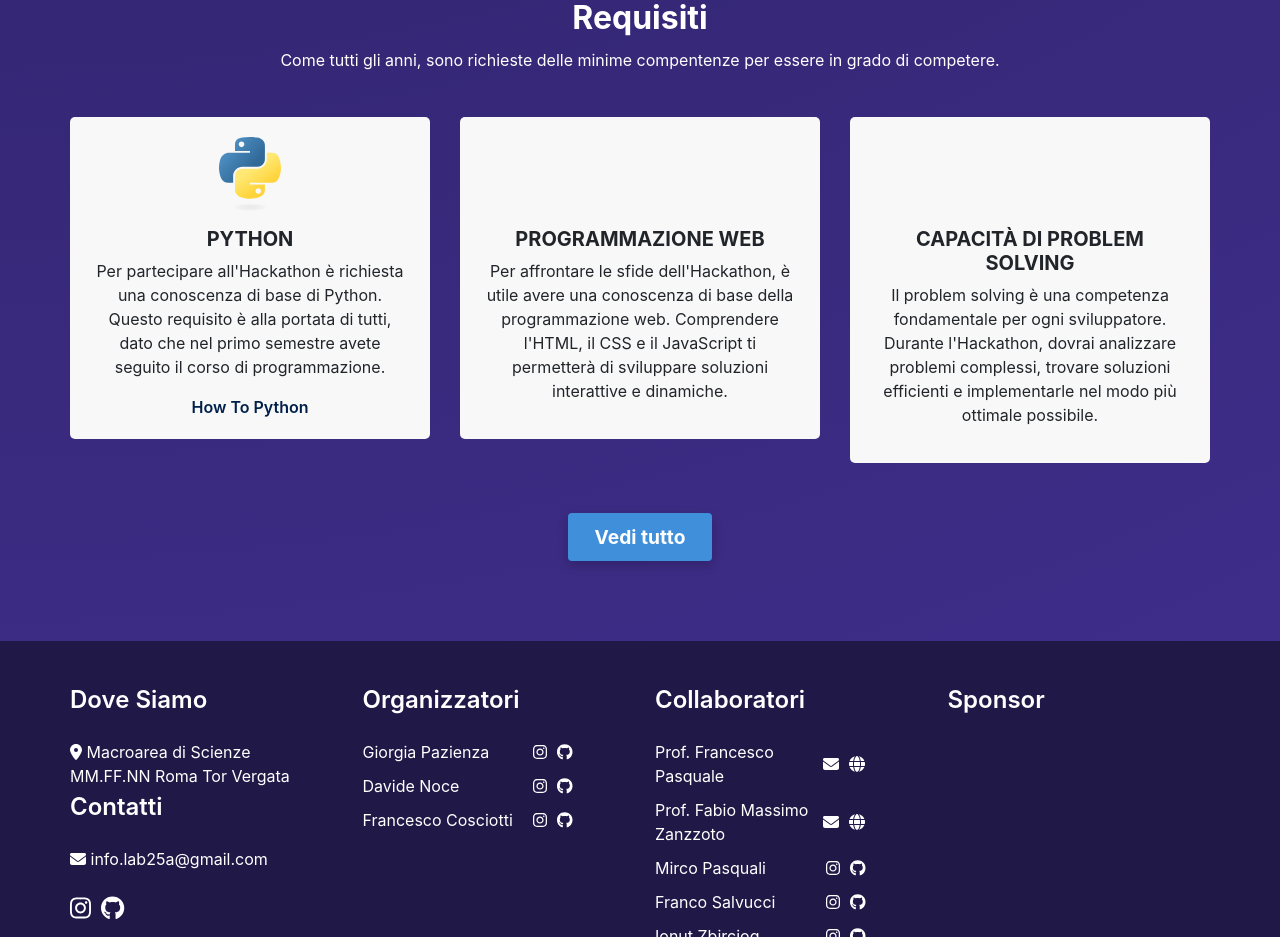
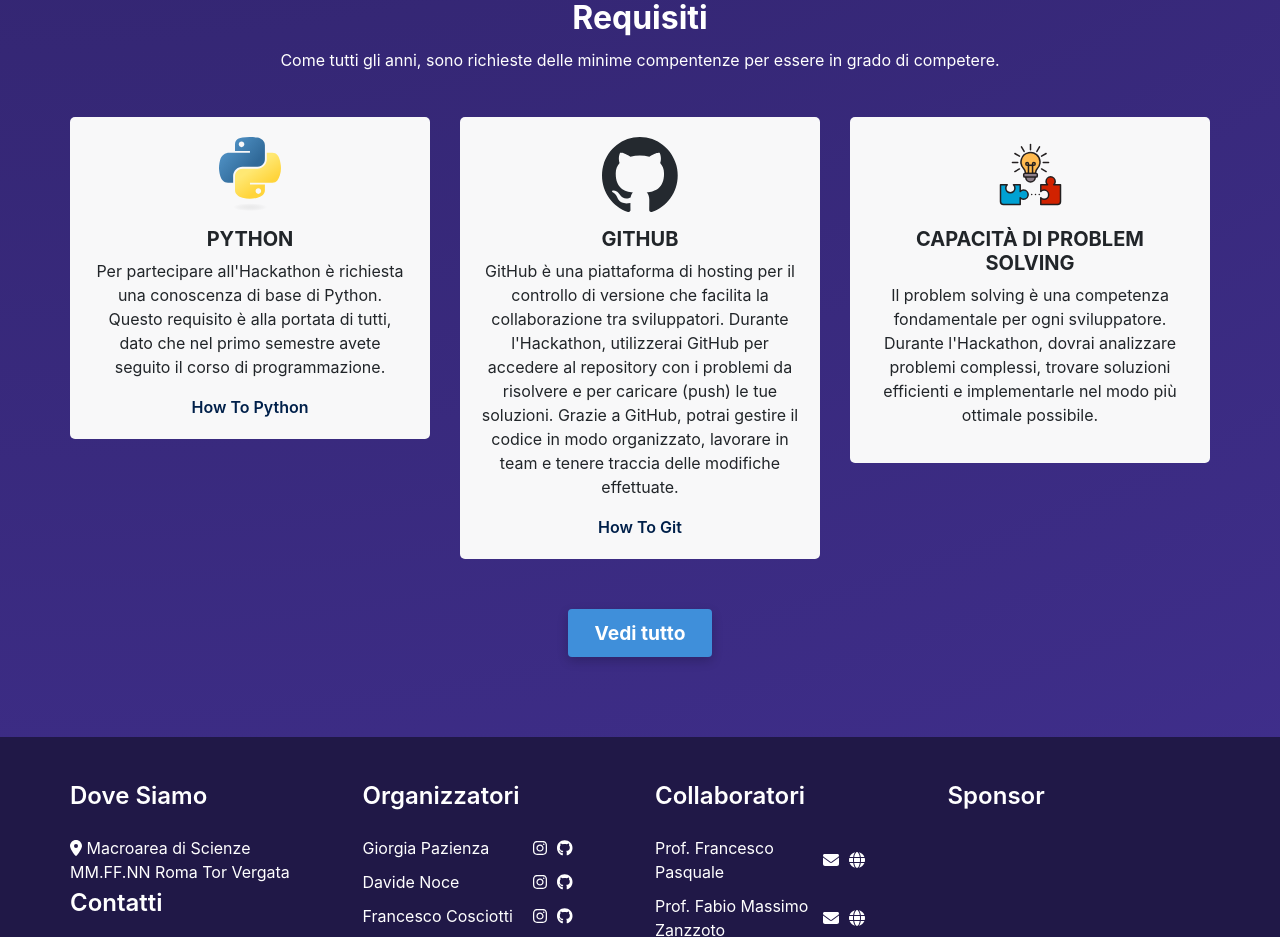
Before and after one commit to IonutZbir/Hackathon, a Vue app in the folder hackathon25/: page / in a window 1280 px wide. Shown: the part 2060-2997 px from the top of the page. Built offline with nearby package versions, Linux system fonts and the light colour scheme.

Commit message:
hamburger menu risolto, gallery per telefono risolto

```diff
--- a/hackathon25/src/components/GalleyComponent.vue
+++ b/hackathon25/src/components/GalleyComponent.vue
@@ -6,7 +6,8 @@
   <!-- TODO: ridimensionare le immagini -->
   <div class="gallery-view">
     <section>
-        <h1 class="title1">HACKATHON<p>19</p></h1>
+      <h1 class="title1">HACKATHON<p>19</p>
+      </h1>
       <div class="album">
         <div class="responsive-container-block bg">
           <div class="responsive-container-block img-cont">
@@ -28,7 +29,8 @@
     </section>
 
     <section>
-        <h1 class="title2">HACKATHON<p>24</p></h1>
+      <h1 class="title2">HACKATHON<p>24</p>
+      </h1>
       <div class="album">
         <div class="responsive-container-block bg">
           <div class="responsive-container-block img-cont">
@@ -58,16 +60,18 @@
 </template>
 
 <style>
-
 .gallery-view img {
   border-radius: 12px;
 }
+
 .gallery-view section {
   position: relative;
 }
+
 .gallery-view .title2 {
   text-align: end;
 }
+
 .gallery-view h1 {
   font-size: 4rem;
   margin: 10px;
@@ -79,21 +83,25 @@
   justify-content: center;
   width: 100%;
 }
+
 .gallery-view {
   display: flex;
   flex-direction: column;
   justify-content: center;
-    align-items: center ;
+  align-items: center;
   width: 100%;
 }
-.gallery-view .title1 > p {
-    all:unset;
+
+.gallery-view .title1>p {
+  all: unset;
   color: red;
 }
 
-.gallery-view .title2 > p {
-    all:unset;
-    color: #3F8FDA;
+.gallery-view .title2>p {
+  all: unset;
+  background-image: radial-gradient(circle, rgba(255,233,5,1) 20%, rgba(238,0,219,1) 30%, rgba(43,57,221,1) 60%);
+  background-clip: text;
+  color: transparent;
 }
 
 .gallery-view h1 {
@@ -101,6 +109,7 @@
   font-family: "Roboto", sans-serif;
   font-weight: bold;
 }
+
 .album .responsive-container-block {
   min-height: 75px;
   height: fit-content;
@@ -181,6 +190,17 @@
 }
 
 @media (max-width: 768px) {
+
+  .gallery-view .title1 {
+    text-align: center;
+    font-size: 3rem;
+  }
+
+  .gallery-view .title2{
+    text-align: center;
+    font-size: 3rem;
+  }
+
   .album .img {
     max-width: 32.5%;
     margin: 0 0 0 0;
@@ -223,5 +243,4 @@
     margin: 0 0 5px 0;
   }
 }
-
 </style>
--- a/hackathon25/src/components/RequimentsComponent.vue
+++ b/hackathon25/src/components/RequimentsComponent.vue
@@ -35,12 +35,12 @@ import InteractiveButton from './InteractiveButton.vue';
           <Card title="Python"
             description="Per partecipare all'Hackathon è richiesta una conoscenza di base di Python. Questo requisito è alla portata di tutti, dato che nel primo semestre avete seguito il corso di programmazione."
             immagine="src/images/python-logo-only.svg" more-desc="How To Python" more-link="https://www.python.org//" />
-          <Card title="Programmazione Web"
-            description="Per affrontare le sfide dell'Hackathon, è utile avere una conoscenza di base della programmazione web. Comprendere l'HTML, il CSS e il JavaScript ti permetterà di sviluppare soluzioni interattive e dinamiche."
-            immagine="" />
+          <Card title="GITHUB"
+            description="GitHub è una piattaforma di hosting per il controllo di versione che facilita la collaborazione tra sviluppatori. Durante l'Hackathon, utilizzerai GitHub per accedere al repository con i problemi da risolvere e per caricare (push) le tue soluzioni. Grazie a GitHub, potrai gestire il codice in modo organizzato, lavorare in team e tenere traccia delle modifiche effettuate."
+            immagine="src/images/github-mark.svg" more-desc="How To Git" more-link="https://www.python.org//" />
           <Card title="Capacità di Problem Solving"
             description="Il problem solving è una competenza fondamentale per ogni sviluppatore. Durante l'Hackathon, dovrai analizzare problemi complessi, trovare soluzioni efficienti e implementarle nel modo più ottimale possibile."
-            immagine="" />
+            immagine="src/images/problem_solving.svg" />
         </div>
         <div class="button-center">
           <InteractiveButton text="Vedi tutto" />
--- a/hackathon25/src/css/hamburger_menu.css
+++ b/hackathon25/src/css/hamburger_menu.css
@@ -14,6 +14,7 @@ TODO: Sistemare le pagine es. /gallery */
     transition: all .3s;
     position: relative;
 }
+
 
 .h-menu span+span {
     margin-top: 8px;
```
Also changed, not shown: hackathon25/src/css/bootstrap.css, hackathon25/src/images/github-mark.svg (added), hackathon25/src/images/problem_solving.svg (added). Lines whose indentation alone changed are shown as unchanged.
